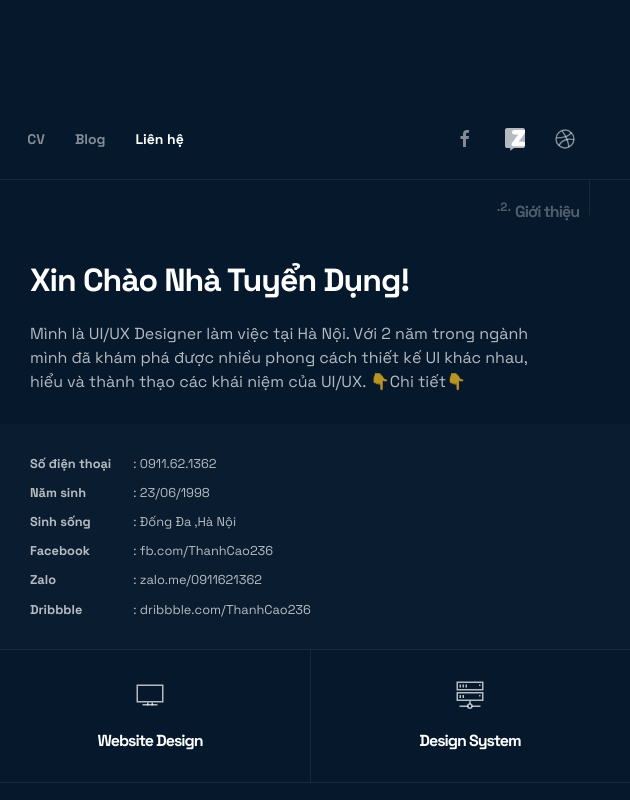
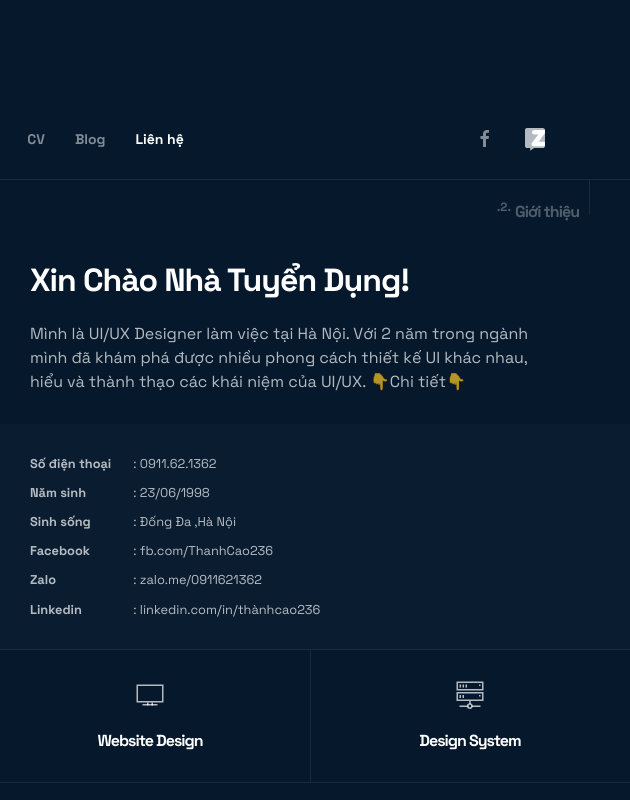
Before and after one commit to ThanhCao236/CV, a plain HTML site: page index.html in a window 1280 px wide. Shown: the part 620-1420 px from the top of the page, 650-1280 px from the left. Drawn offline with Linux system fonts and the light colour scheme.

Commit message:
Update index.html

```diff
--- a/index.html
+++ b/index.html
@@ -141,8 +141,8 @@
                 </a>
               </li>
               <li>
-                <a href="http://dribbble.com/ThanhCao236" target="_blank">
-                  <span class="uk-icon" data-uk-icon="icon: dribbble"></span>
+                <a href="http://linkedin.com/in/thànhcao236" target="_blank">
+                  <span class="uk-icon" data-uk-icon="icon: Linkedin"></span>
                 </a>
               </li>
             </ul>
@@ -198,7 +198,7 @@
                       <span>Zalo</span> : zalo.me/0911621362
                     </li>
                     <li>
-                      <span>Dribbble</span> : dribbble.com/ThanhCao236
+                      <span>Linkedin</span> : linkedin.com/in/thànhcao236
                     </li>
 
                   </ul>
@@ -1181,8 +1181,8 @@
                 <span>zalo.me/0911621362</span>
               </li>
               <li class="uk-flex uk-flex-middle">
-                <span data-uk-icon="dribbble" class="uk-flex-none uk-text-primary "></span>
-                <span>dribbble.com/ThanhCao236</span>
+                <span data-uk-icon="Linkedin" class="uk-flex-none uk-text-primary "></span>
+                <span>linkedin.com/in/thànhcao236</span>
               </li>
             </ul>
           </div>
@@ -1212,7 +1212,7 @@
             <div class="yb-footer-social">
               <a href="http://fb.com/ThanhCao236" target="_blank">Facebook</a>
               <a href="http://zalo.me/0911621362" target="_blank">Zalo</a>
-              <a href="http://dribbble.com/ThanhCao236" target="_blank">Dribbble</a>
+              <a href="http://linkedin.com/in/thànhcao236" target="_blank">Linkedin</a>
             </div>
           </div>
         </div>
```
